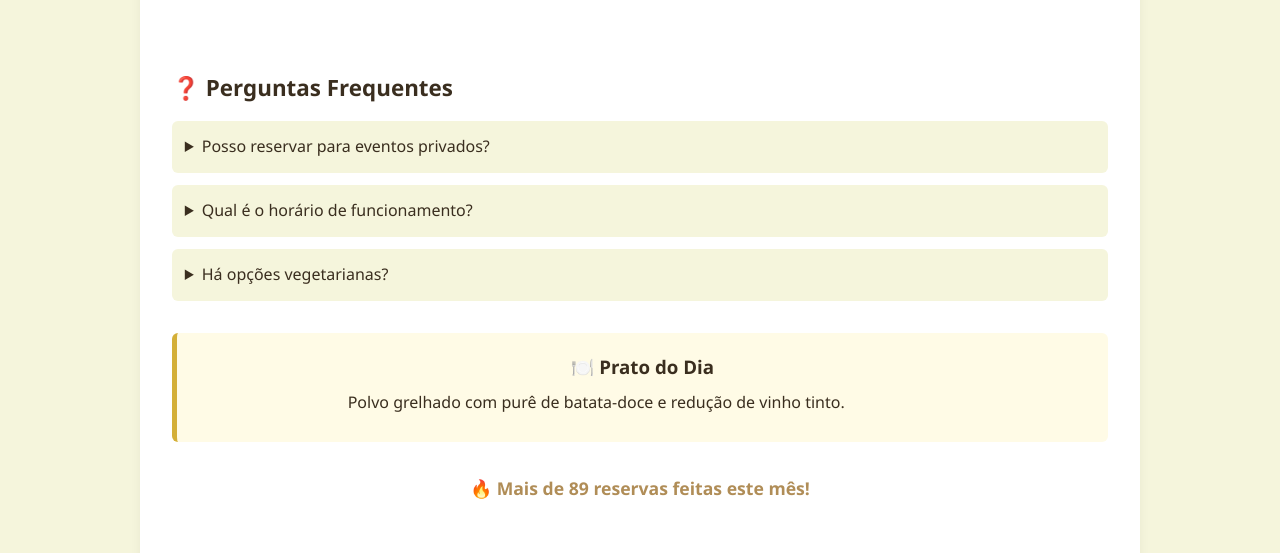
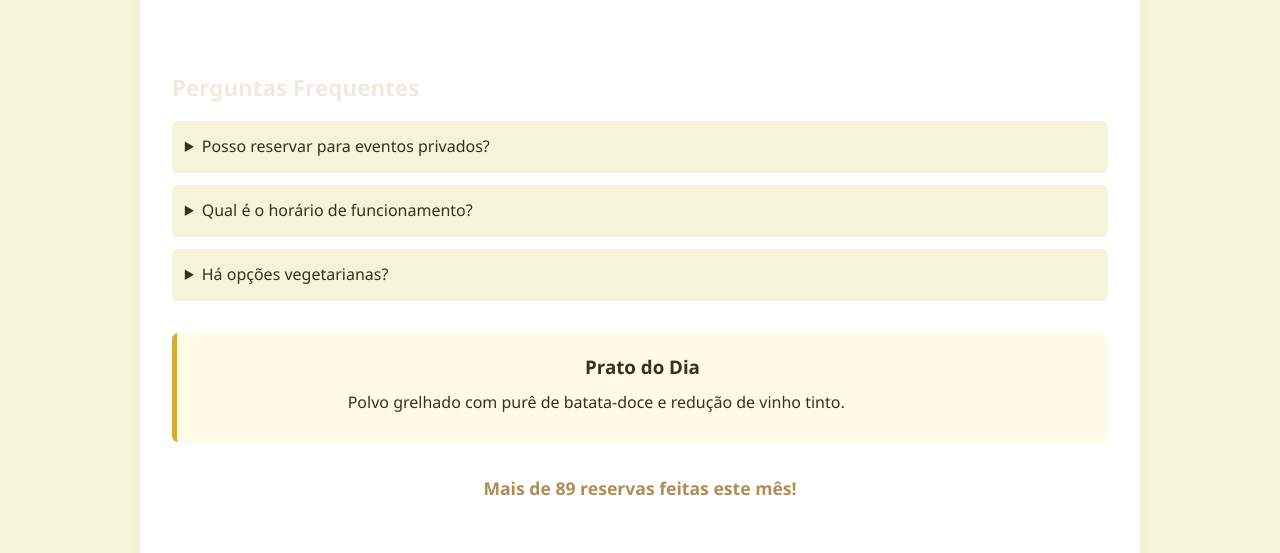
Before and after one commit to Nairon-Cossa/Lumma, a React (Vite) app in the folder lumma-site/: page / in a window 1280 px wide. Shown: the part 5044-5597 px from the top of the page. Built offline with nearby package versions, Linux system fonts and the light colour scheme; grey boxes are pictures that could not be loaded.

Commit message:
Final Commit

```diff
--- a/lumma-site/src/components/Contacto.jsx
+++ b/lumma-site/src/components/Contacto.jsx
@@ -34,7 +34,7 @@ function Contacto() {
       </div>
 
       <div className="extra-section">
-        <h3>❓ Perguntas Frequentes</h3>
+        <h3> Perguntas Frequentes</h3>
         <details>
           <summary>Posso reservar para eventos privados?</summary>
           <p>Sim! Oferecemos reservas para aniversários, jantares empresariais e outros eventos.</p>
@@ -50,12 +50,11 @@ function Contacto() {
       </div>
 
       <div className="prato-do-dia">
-        <h3>🍽️ Prato do Dia</h3>
+        <h3>Prato do Dia</h3>
         <p>Polvo grelhado com purê de batata-doce e redução de vinho tinto.</p>
       </div>
 
-      <div className="contador">
-        🔥 Mais de <strong>89</strong> reservas feitas este mês!
+      <div className="contador">Mais de <strong>89</strong> reservas feitas este mês!
       </div>
     </section>
   );
--- a/lumma-site/src/styles.css
+++ b/lumma-site/src/styles.css
@@ -336,7 +336,7 @@ body.dark-mode .contacto {
 
 .contact-info h3 {
   margin-top: 1.2rem;
-  color: #f0eade;
+  color: #3a2e1f;
 }
 
 body.dark-mode .contact-info h3 {
@@ -391,7 +391,7 @@ body.dark-mode .contact-info a {
 .extra-section h3 {
   margin-bottom: 1rem;
   font-size: 1.4rem;
-  color: #3a2e1f;
+  color: #f0eade;
 }
 
 .extra-section details {
```
